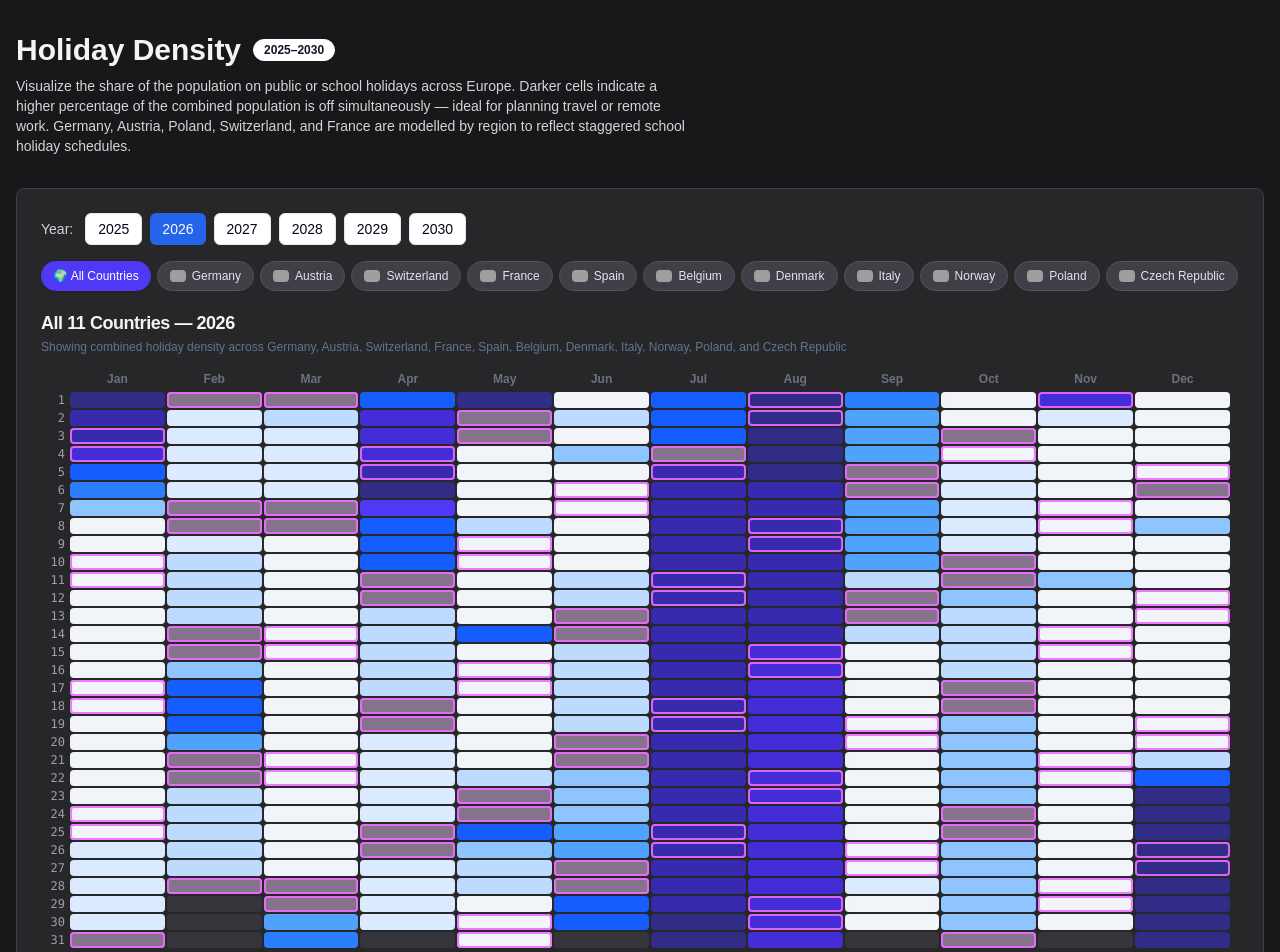
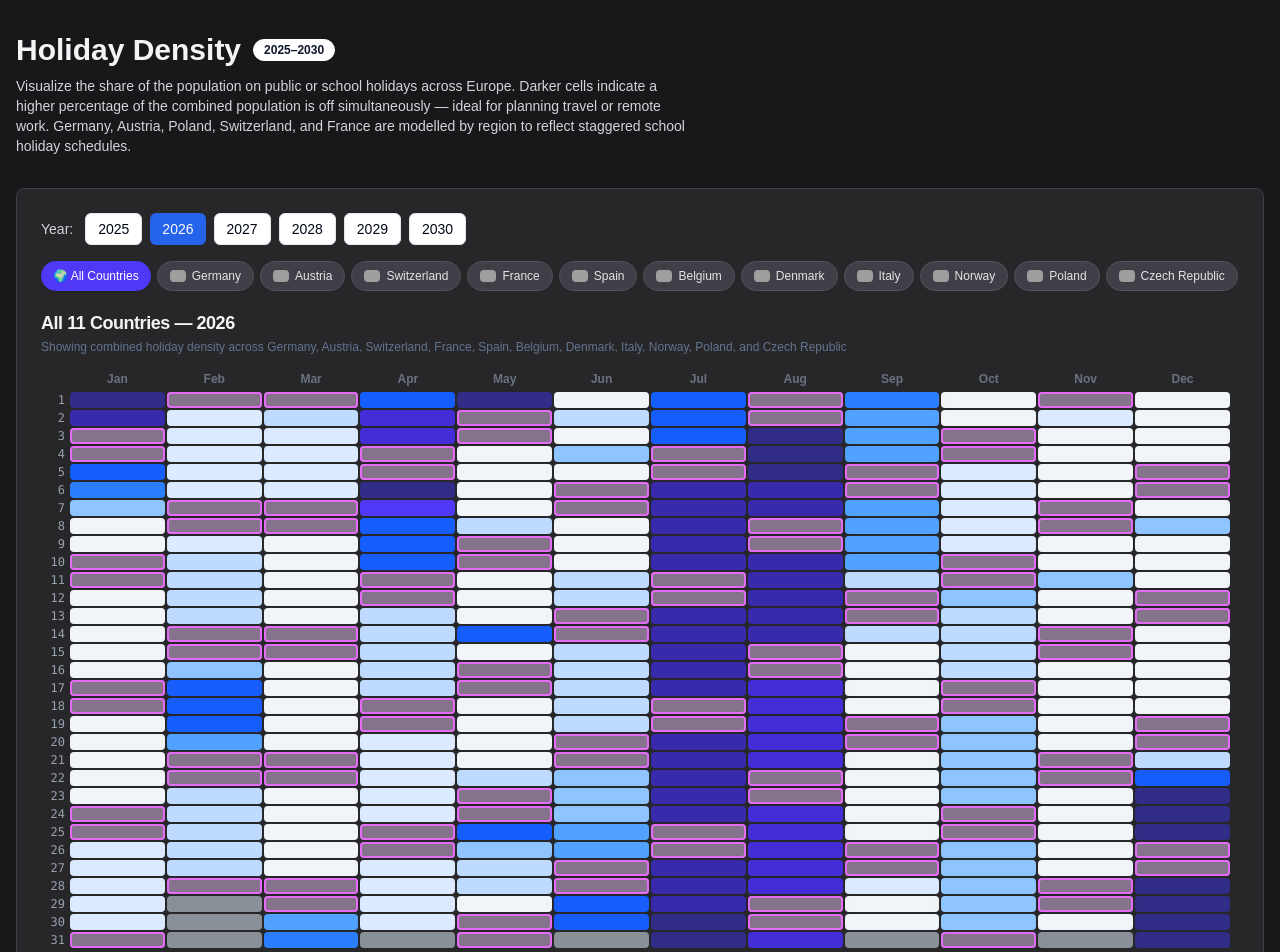
Before and after one commit to cwsyth/holiday-density, a Next.js app: page /holiday-density/ in a window 1280 px wide. Shown: the top 952 px of the page. Built offline with nearby package versions, Linux system fonts and the light colour scheme; grey boxes are pictures that could not be loaded.

Commit message:
Refine calendar contrast and consolidate weekend style classes
Agent-Logs-Url: https://github.com/cwsyth/holiday-density/sessions/25004a02-9a3a-4e99-8dd7-f685366fde1f

Co-authored-by: cwsyth <46164156+cwsyth@users.noreply.github.com>

```diff
--- a/src/components/DensityCalendar.tsx
+++ b/src/components/DensityCalendar.tsx
@@ -10,6 +10,7 @@ import {
   getQuietestWindows,
   COUNTRIES,
 } from '@/lib/holidays';
+import { cn } from '@/lib/utils';
 import { Tooltip, TooltipContent, TooltipProvider, TooltipTrigger } from '@/components/ui/tooltip';
 
 type Props = {
@@ -27,6 +28,8 @@ const WINDOW_DURATIONS = Array.from({ length: 28 }, (_, i) => i + 3);
 type WindowDays = number;
 type QuietWindow = { start: string; end: string; avgDensity: number };
 type QuietWindowBlock = QuietWindow & { windowCount: number };
+const WEEKEND_RING_CLASS = 'ring-2 ring-inset ring-fuchsia-400/90';
+const WEEKEND_BG_CLASS = 'bg-fuchsia-200/45';
 
 function getDaysInMonth(year: number, month: number): number {
   return new Date(year, month, 0).getDate();
@@ -292,7 +295,7 @@ export default function DensityCalendar({ year, countryCodes }: Props) {
                   return (
                     <div
                       key={monthIdx}
-                      className="flex-1 h-3 sm:h-4 m-px rounded-sm bg-zinc-700/60"
+                      className="flex-1 h-3 sm:h-4 m-px rounded-sm bg-slate-300/60"
                     />
                   );
                 }
@@ -321,7 +324,7 @@ export default function DensityCalendar({ year, countryCodes }: Props) {
                 let ringClass = '';
                 let stateBgClass = '';
                 if (isSingleSelected || isRangeEndpoint) {
-                  ringClass = 'ring-2 sm:ring-[3px] ring-cyan-200';
+                  ringClass = 'ring-2 sm:ring-[3px] ring-cyan-300';
                   stateBgClass = 'bg-cyan-500/65';
                 } else if (isInRange) {
                   ringClass = 'ring-2 sm:ring-[3px] ring-amber-400';
@@ -330,15 +333,20 @@ export default function DensityCalendar({ year, countryCodes }: Props) {
                   ringClass = 'ring-2 sm:ring-[3px] ring-emerald-400';
                   stateBgClass = 'bg-emerald-500/50';
                 } else if (isWeekend) {
-                  ringClass = 'ring-2 ring-inset ring-fuchsia-400/90';
-                  stateBgClass = 'bg-fuchsia-200/45';
+                  ringClass = WEEKEND_RING_CLASS;
+                  stateBgClass = WEEKEND_BG_CLASS;
                 }
 
                 return (
                   <Tooltip key={monthIdx}>
                     <TooltipTrigger asChild>
                       <div
-                        className={`flex-1 h-3 sm:h-4 m-px rounded-sm cursor-pointer transition-opacity hover:opacity-80 ${bg} ${stateBgClass} ${ringClass}`}
+                        className={cn(
+                          'flex-1 h-3 sm:h-4 m-px rounded-sm cursor-pointer transition-opacity hover:opacity-80',
+                          bg,
+                          stateBgClass,
+                          ringClass,
+                        )}
                         onClick={() => dateStr && handleCellClick(dateStr)}
                       />
                     </TooltipTrigger>
@@ -357,7 +365,7 @@ export default function DensityCalendar({ year, countryCodes }: Props) {
           <div className="flex mt-2">
             <div className="w-5 sm:w-7 shrink-0" />
             <div className="flex-1 flex items-center gap-1 text-xs text-gray-400">
-              <div className="w-3 h-3 rounded-sm ring-2 ring-inset ring-fuchsia-400/90 bg-fuchsia-200/45" />
+              <div className={cn('w-3 h-3 rounded-sm', WEEKEND_RING_CLASS, WEEKEND_BG_CLASS)} />
               <span>Weekend</span>
             </div>
           </div>
```
